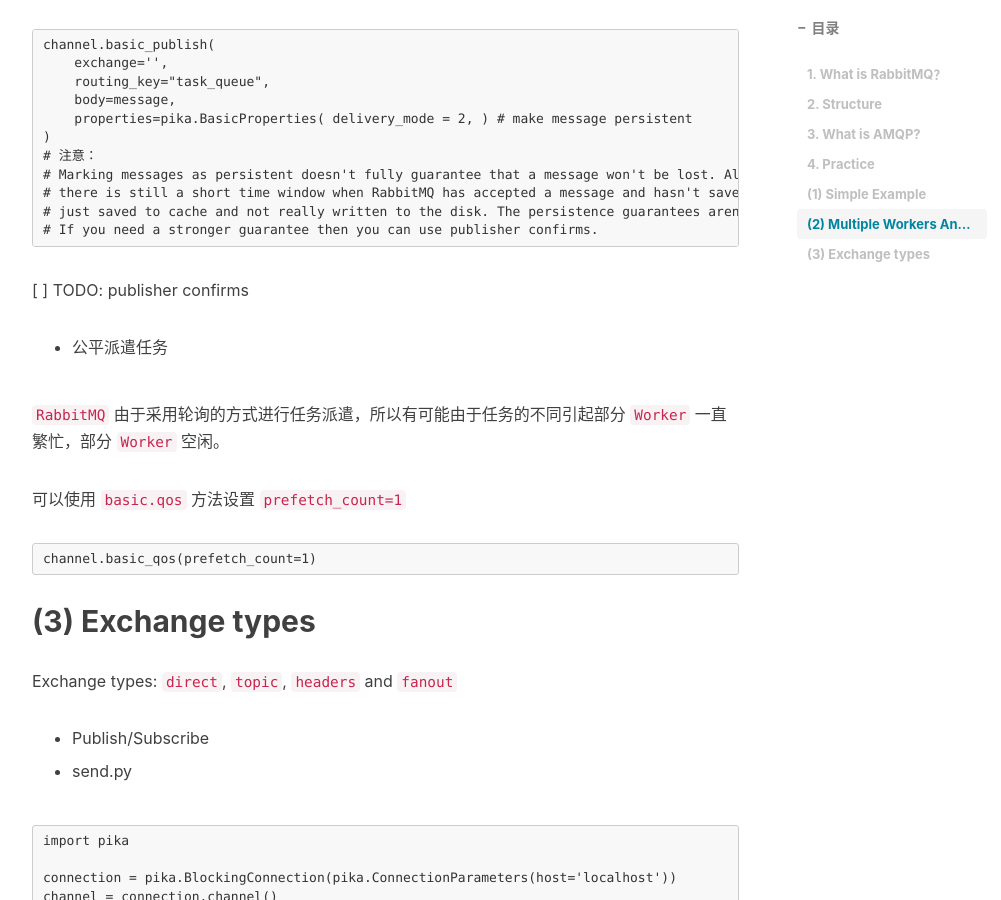
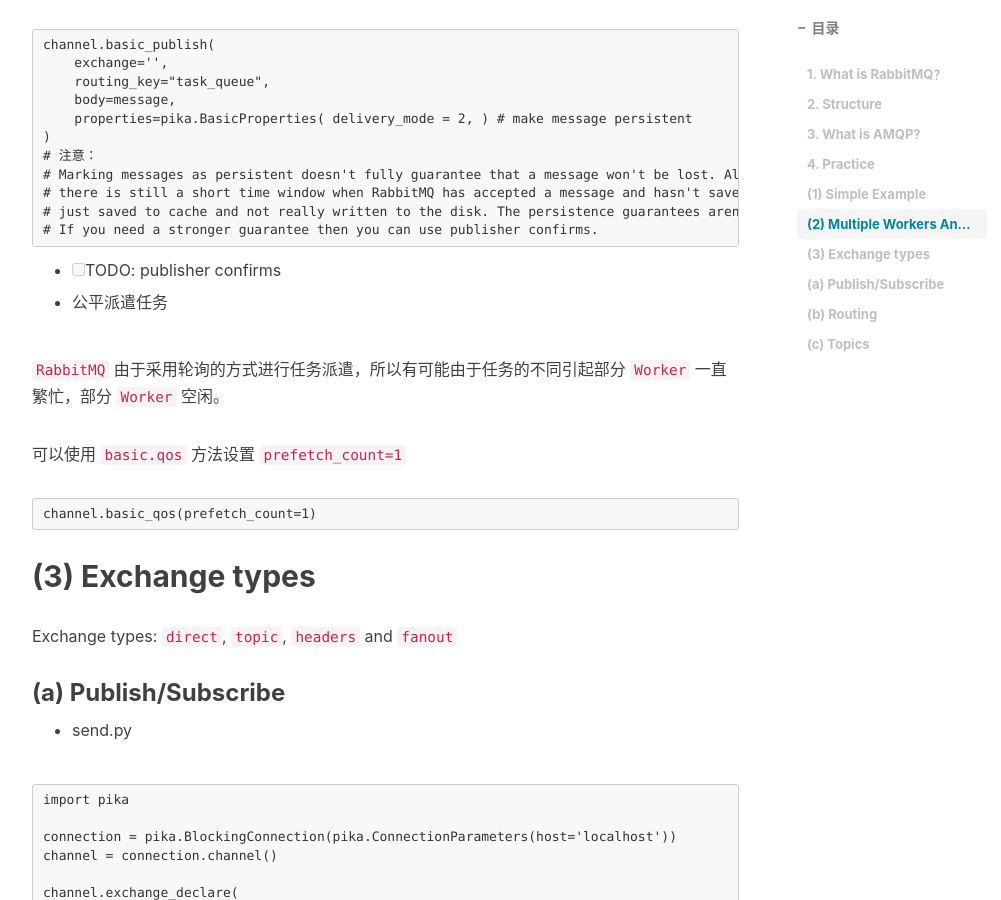
Before and after one commit to zyt312074545/zyt312074545.github.io, a Jekyll site: the page built from _posts/2019-02-11-mq-1.md, in a window 1280 px wide and 900 px high, scrolled down 2785 px. Shown: the whole window, without its empty margins (233-1234 px from the left). Built offline with Jekyll 4.4.1, drawn with Linux system fonts in a browser that asks for light colours; nearby versions of some CDN libraries; comment, search, counter and statistics services are not loaded; some of the changed text lies outside the part shown.

Commit message:
update post

````diff
--- a/_posts/2019-02-11-mq-1.md
+++ b/_posts/2019-02-11-mq-1.md
@@ -116,7 +116,7 @@ channel.basic_publish(
 # If you need a stronger guarantee then you can use publisher confirms.
 ```
 
-[ ] TODO: publisher confirms
+- [ ] TODO: publisher confirms
 
 - 公平派遣任务
 
@@ -132,7 +132,7 @@ channel.basic_qos(prefetch_count=1)
 
 Exchange types: `direct`, `topic`, `headers` and `fanout`
 
-+ Publish/Subscribe
+### (a) Publish/Subscribe
 
 - send.py
 
@@ -192,7 +192,7 @@ channel.basic_consume(
 channel.start_consuming()
 ```
 
-+ Routing
+### (b) Routing
 
 - send.py
 
@@ -253,7 +253,7 @@ channel.basic_consume(
 channel.start_consuming()
 ```
 
-+ Topics
+### (c) Topics
 
 - send.py
 
````
